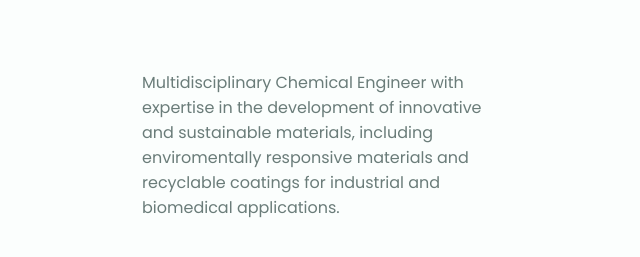
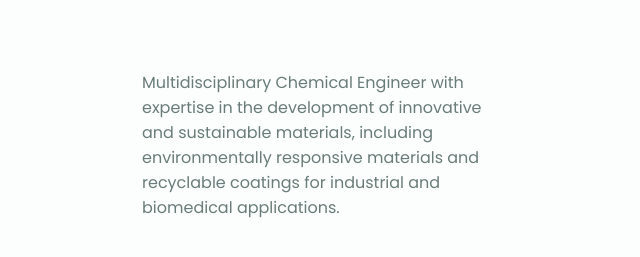
Before and after one commit to JuditKaramazov/MariaBrioPortfolio, a plain HTML site: page index.html in a window 1280 px wide. Shown: the part 804-1061 px from the top of the page, 538-1178 px from the left. Drawn offline with Linux system fonts and the light colour scheme.

Commit message:
Update meta tags

```diff
--- a/index.html
+++ b/index.html
@@ -4,7 +4,7 @@
 <head>
     <meta charset="UTF-8">
     <meta name="description" content="Professional portfolio for Maria Brió Pérez">
-    <meta name="keywords" content="Chemistry, Thesis, Polymer Brushes, Engineer, Chemical Engineer, Curriculum, Brió Pérez, Portfolio">
+    <meta name="keywords" content="Chemistry, Thesis, Polymer Brushes, Engineer, Chemical Engineer, Curriculum, CV, Maria Brió Pérez, Portfolio">
     <meta name="copyright" content="Judit Lázaro Moyano">
     <meta name="author" content="JuditKaramazov">
     <meta name="viewport" content="width=device-width, initial-scale=1.0">
@@ -139,7 +139,7 @@
 
                 <div class="about-container-data">
                     <p class="about-container-data-description">Multidisciplinary Chemical Engineer with expertise in
-                        the development of innovative and sustainable materials, including enviromentally responsive
+                        the development of innovative and sustainable materials, including environmentally responsive
                         materials and recyclable coatings for industrial and biomedical applications.</p>
 
                     <div class="about-container-data-info">
```
